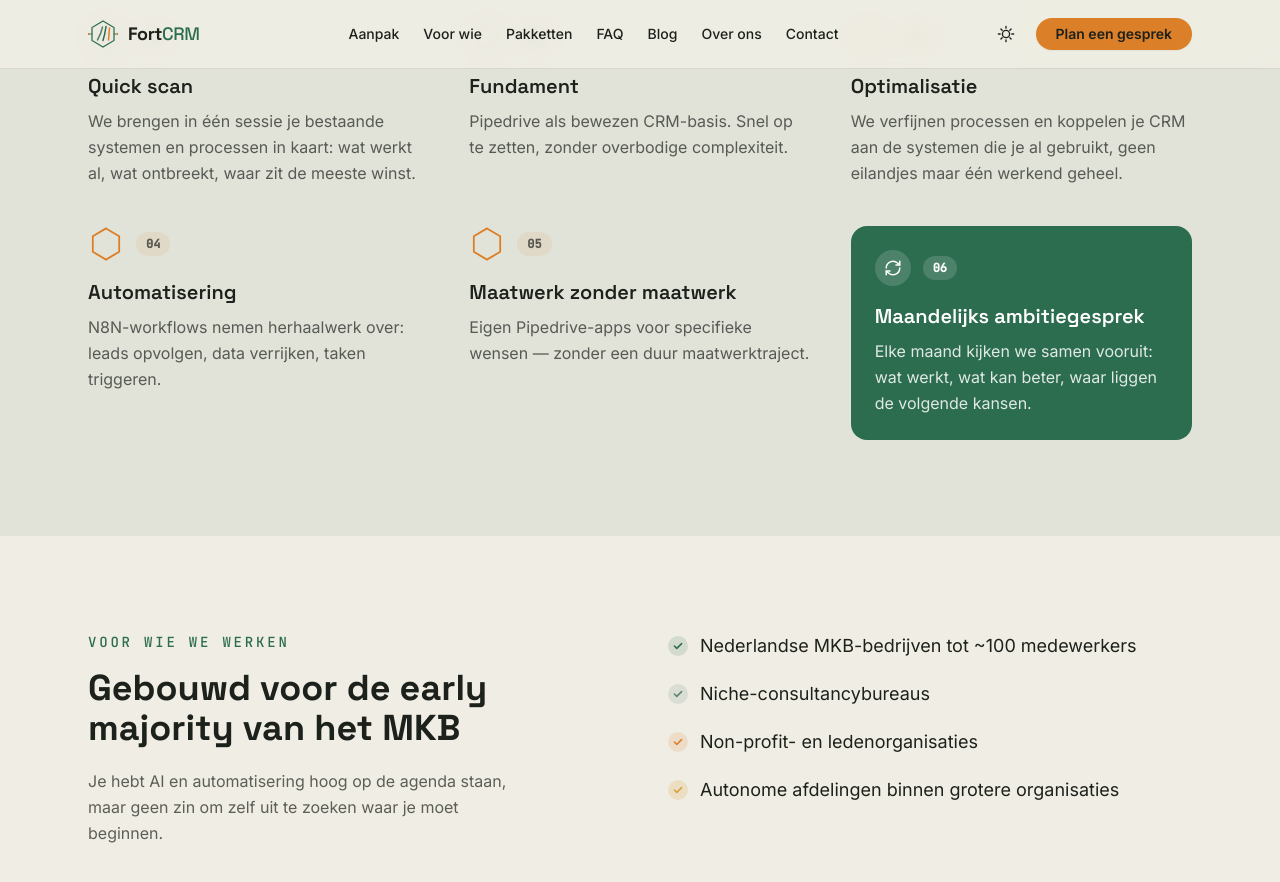
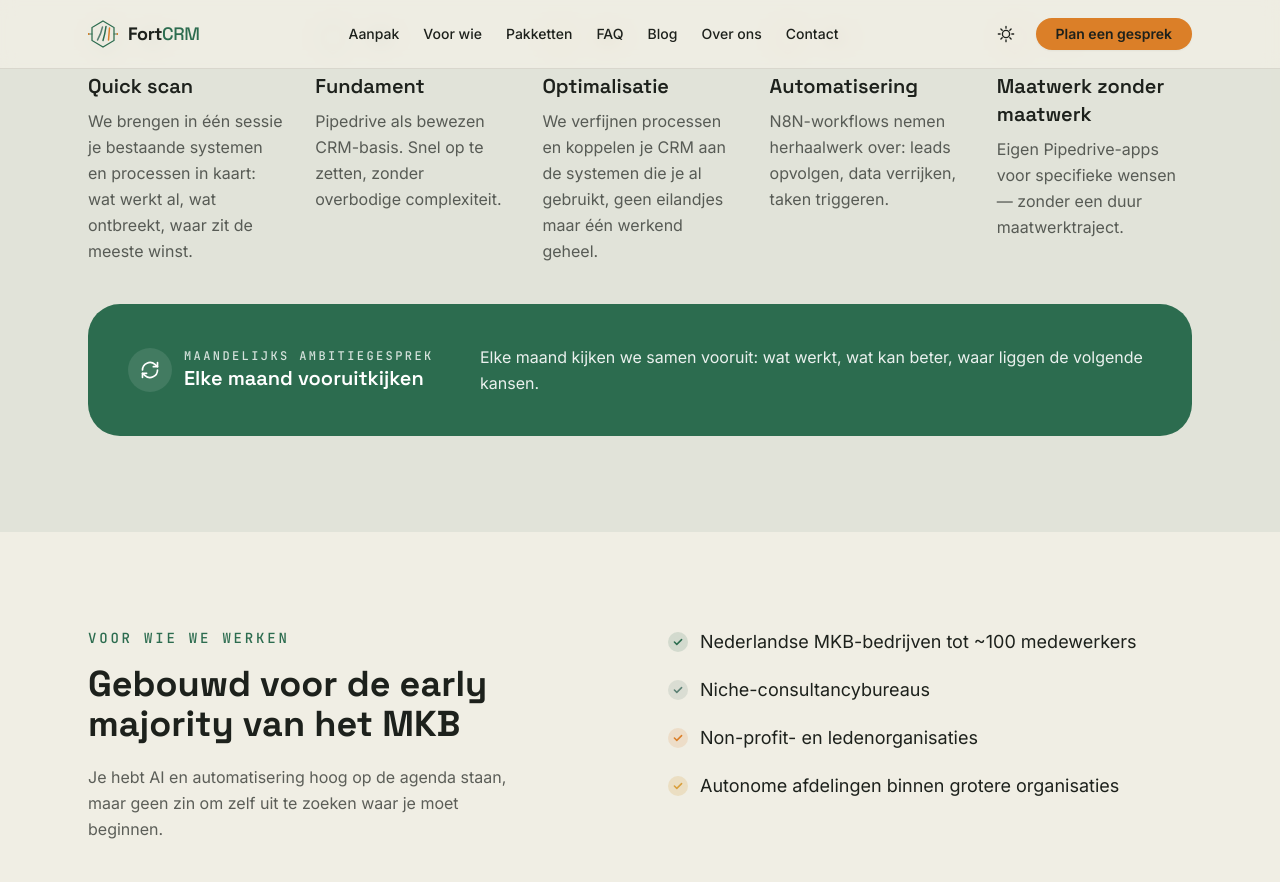
Before and after one commit to jooozt/fortcrm-website, a Jekyll site: the page built from index.html, in a window 1280 px wide and 900 px high, scrolled down 1438 px. Shown: the top 882 px of the window. Built offline with Jekyll 4.4.1, drawn with Linux system fonts in a browser that asks for light colours; nearby versions of some CDN libraries.

Commit message:
Onze aanpak: 5 stappen naast elkaar in eigen grid, ambitiegesprek los eronder
Zet stap 01-05 in een responsive 5-koloms grid en haalt stap 06 uit die grid, terug als apart full-width Viridiaan-blok, zodat het duidelijk als doorlopend ritme leest in plaats van een 6e stap.

Co-Authored-By: Claude Sonnet 5 <noreply@anthropic.com>

```diff
--- a/index.html
+++ b/index.html
@@ -65,7 +65,7 @@ description: "AI-powered CRM implementatie voor het Nederlandse MKB. Pipedrive a
     <p class="font-mono text-sm tracking-[0.2em] text-viridiaan uppercase mb-4">Onze aanpak</p>
     <h2 class="font-display font-bold text-3xl md:text-4xl max-w-xl">Maatwerk zonder maatwerk</h2>
 
-    <div class="mt-14 grid md:grid-cols-3 gap-10">
+    <div class="mt-14 grid grid-cols-1 sm:grid-cols-2 lg:grid-cols-5 gap-8">
       <div>
         <div class="flex items-center gap-3 mb-4">
           <svg width="36" height="36" viewBox="0 0 120 120" aria-hidden="true">
@@ -116,20 +116,25 @@ description: "AI-powered CRM implementatie voor het Nederlandse MKB. Pipedrive a
         <h3 class="font-display font-semibold text-xl mb-2">Maatwerk zonder maatwerk</h3>
         <p class="text-inkt/70 leading-relaxed">Eigen Pipedrive-apps voor specifieke wensen — zonder een duur maatwerktraject.</p>
       </div>
-      <div class="rounded-2xl bg-viridiaan p-6 text-white">
-        <div class="flex items-center gap-3 mb-4">
-          <span class="flex h-9 w-9 items-center justify-center rounded-full bg-white/15">
-            <svg width="18" height="18" viewBox="0 0 24 24" fill="none" aria-hidden="true">
+    </div>
+
+    <div class="mt-10 rounded-[2rem] bg-viridiaan px-6 py-8 md:px-10 md:py-10 text-white">
+      <div class="flex flex-col md:flex-row md:items-center md:justify-between gap-4">
+        <div class="flex items-center gap-3">
+          <span class="flex h-11 w-11 items-center justify-center rounded-full bg-white/10 text-white">
+            <svg width="20" height="20" viewBox="0 0 24 24" fill="none" aria-hidden="true">
               <path d="M3 12a9 9 0 0 1 15-6.7L21 8" stroke="currentColor" stroke-width="2" stroke-linecap="round" stroke-linejoin="round"/>
               <path d="M21 3v5h-5" stroke="currentColor" stroke-width="2" stroke-linecap="round" stroke-linejoin="round"/>
               <path d="M21 12a9 9 0 0 1-15 6.7L3 16" stroke="currentColor" stroke-width="2" stroke-linecap="round" stroke-linejoin="round"/>
               <path d="M3 21v-5h5" stroke="currentColor" stroke-width="2" stroke-linecap="round" stroke-linejoin="round"/>
             </svg>
           </span>
-          <span class="font-mono text-xs font-semibold text-white bg-white/15 rounded-full px-2.5 py-1">06</span>
+          <div>
+            <p class="font-mono text-xs uppercase tracking-[0.2em] text-white/80">Maandelijks ambitiegesprek</p>
+            <h3 class="font-display font-semibold text-xl">Elke maand vooruitkijken</h3>
+          </div>
         </div>
-        <h3 class="font-display font-semibold text-xl mb-2 text-white">Maandelijks ambitiegesprek</h3>
-        <p class="text-white/85 leading-relaxed">Elke maand kijken we samen vooruit: wat werkt, wat kan beter, waar liggen de volgende kansen.</p>
+        <p class="text-white/90 max-w-2xl leading-relaxed">Elke maand kijken we samen vooruit: wat werkt, wat kan beter, waar liggen de volgende kansen.</p>
       </div>
     </div>
   </div>
```
